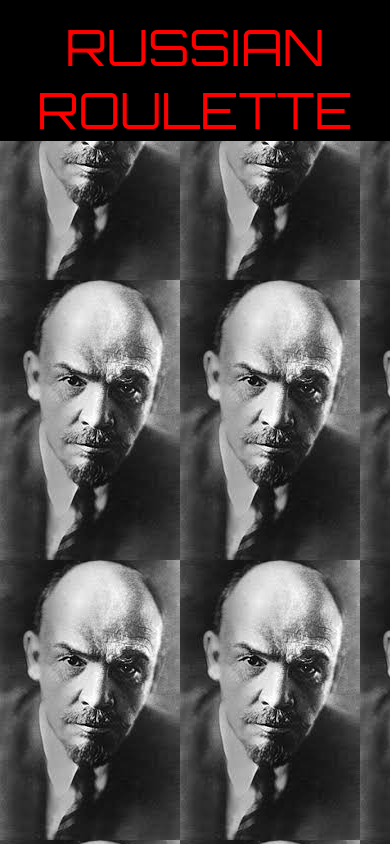
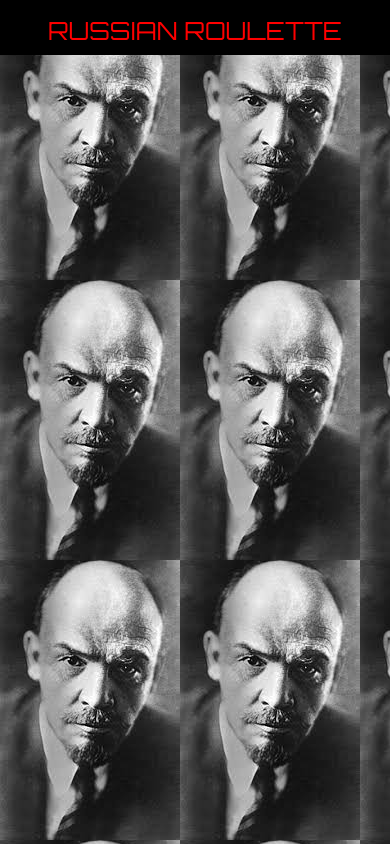
Before and after one commit to Chrisss09/rr-memory-game, a plain HTML site: page index.html in a window 390 px wide. Drawn offline with nearby package versions, Linux system fonts and the light colour scheme.

Commit message:
changed size of main header

```diff
--- a/assets/css/main.css
+++ b/assets/css/main.css
@@ -4,18 +4,12 @@ body{
 }
 
 #main-header {
-    height: 100px;
+    height: 40px;
     background-color: black;
     color: red;
     font-family: 'Orbitron', sans-serif;
-    font-size: 50px;
+    font-size: 25px;
     text-align: center;
     margin: -8px;
     padding-top: 15px;
 }
-
-@media screen and (max-width:999px) {
-    #main-header {
-        height: 100%;
-    }
-}
```
